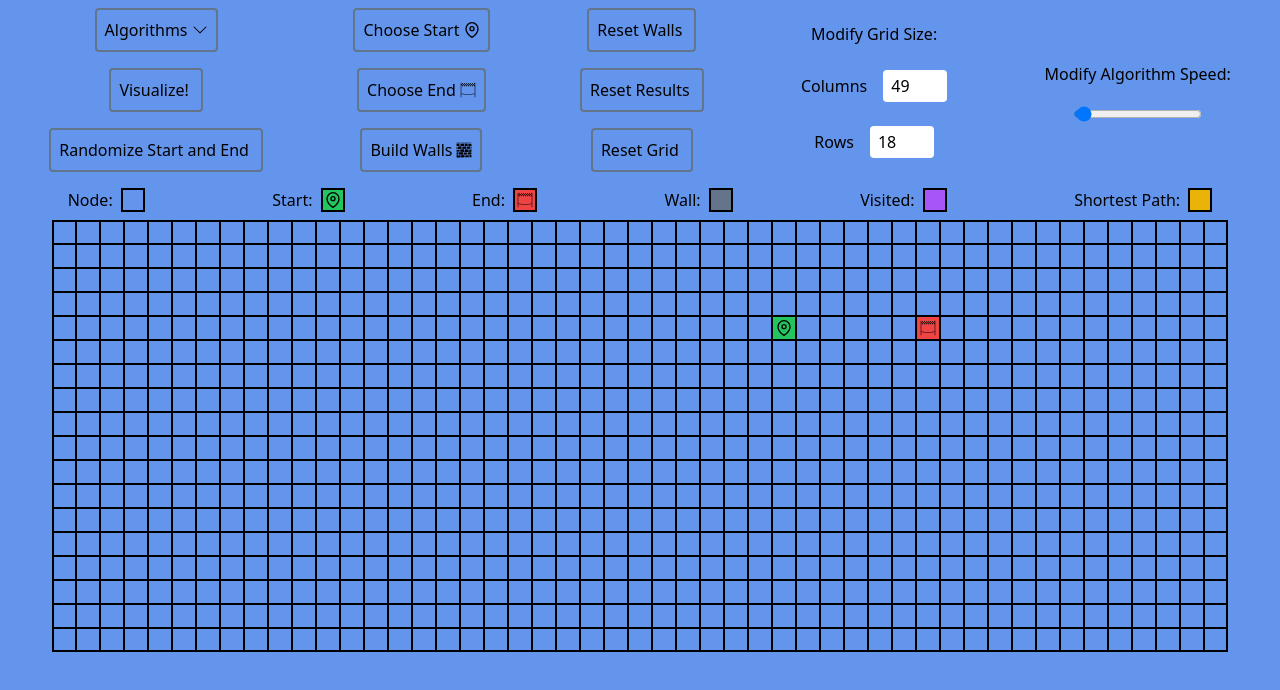
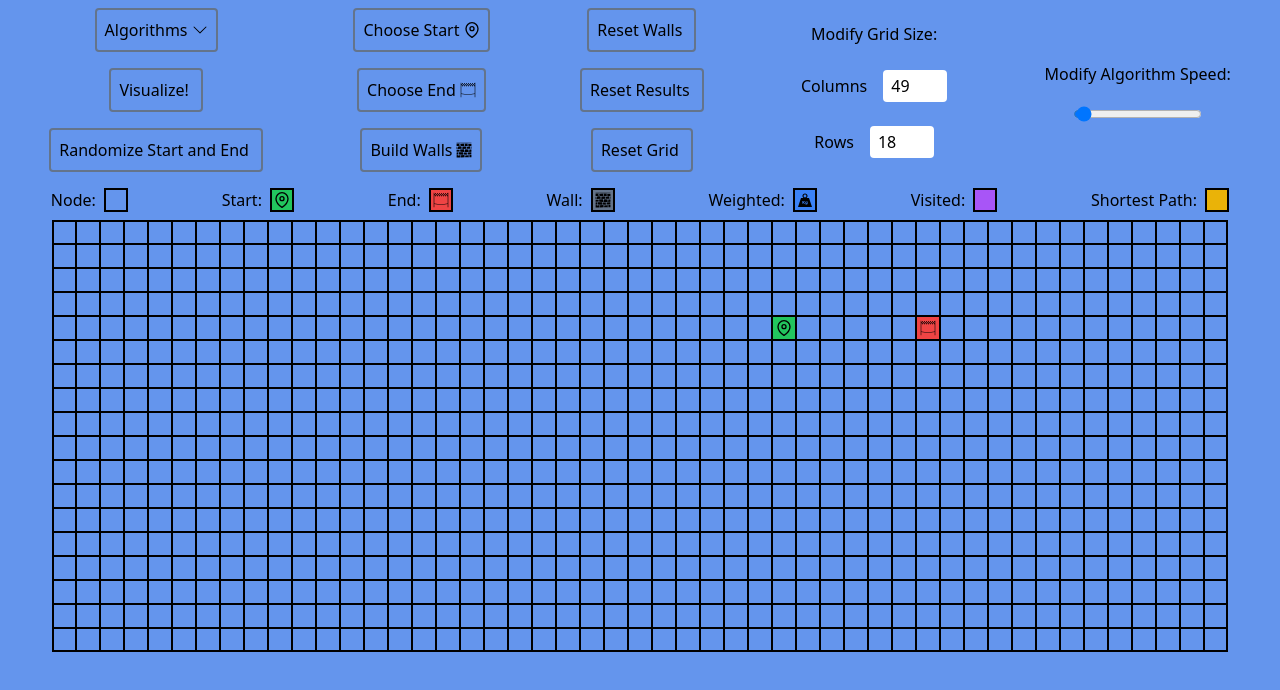
Before and after one commit to zaneaw/pathfinding-visualizer, a Next.js app: page / in a window 1280 px wide. Shown: the top 690 px of the page. Built offline with nearby package versions, Linux system fonts and the light colour scheme.

Commit message:
rearrange + weighted node key

```diff
--- a/components/GridKeyToolbar.tsx
+++ b/components/GridKeyToolbar.tsx
@@ -1,15 +1,16 @@
 import React from 'react';
 import GridKeyOption from './GridKeyOption';
 import { FiMapPin } from 'react-icons/fi';
-import { GiFinishLine } from 'react-icons/gi';
+import { GiFinishLine, GiStoneWall, GiWeight } from 'react-icons/gi';
 
 const GridKeyToolbar = () => {
     return (
         <div className='flex flex-row items-center justify-around flex-wrap px-2 pb-2 gap-2'>
             <GridKeyOption keyName="Node" />
-            <GridKeyOption keyName="Start" KeyIcon={FiMapPin} keyStyles="bg-green-500" />
-            <GridKeyOption keyName="End" KeyIcon={GiFinishLine} keyStyles="bg-red-500" />
-            <GridKeyOption keyName="Wall" keyStyles="bg-slate-500" />
+            <GridKeyOption keyName="Start" keyStyles="bg-green-500" KeyIcon={FiMapPin} />
+            <GridKeyOption keyName="End" keyStyles="bg-red-500" KeyIcon={GiFinishLine} />
+            <GridKeyOption keyName="Wall" keyStyles="bg-slate-500" KeyIcon={GiStoneWall} />
+            <GridKeyOption keyName="Weighted" keyStyles="bg-blue-500" KeyIcon={GiWeight} />
             <GridKeyOption keyName="Visited" keyStyles="bg-purple-500" />
             <GridKeyOption keyName="Shortest Path" keyStyles="bg-yellow-500" />
         </div>
```
